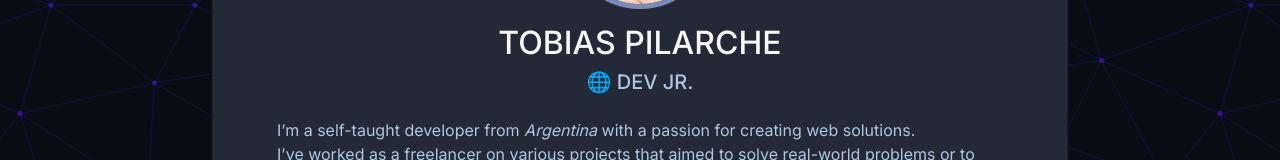
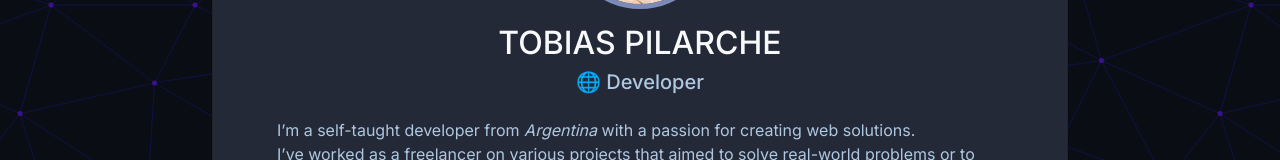
Before and after one commit to tobsailbot/portfolio-projects, a Next.js app: page / in a window 1280 px wide. Shown: the part 186-346 px from the top of the page. Built offline with nearby package versions, Linux system fonts and the light colour scheme.

Commit message:
Update page.tsx

```diff
--- a/src/app/page.tsx
+++ b/src/app/page.tsx
@@ -69,7 +69,7 @@ export default function Home() {
           TOBIAS PILARCHE
         </h2>
 
-        <h5 className='text-center about'>🌐 DEV JR.</h5>
+        <h5 className='text-center about'>🌐 Developer</h5>
 
         {
           isEng ?(
```
